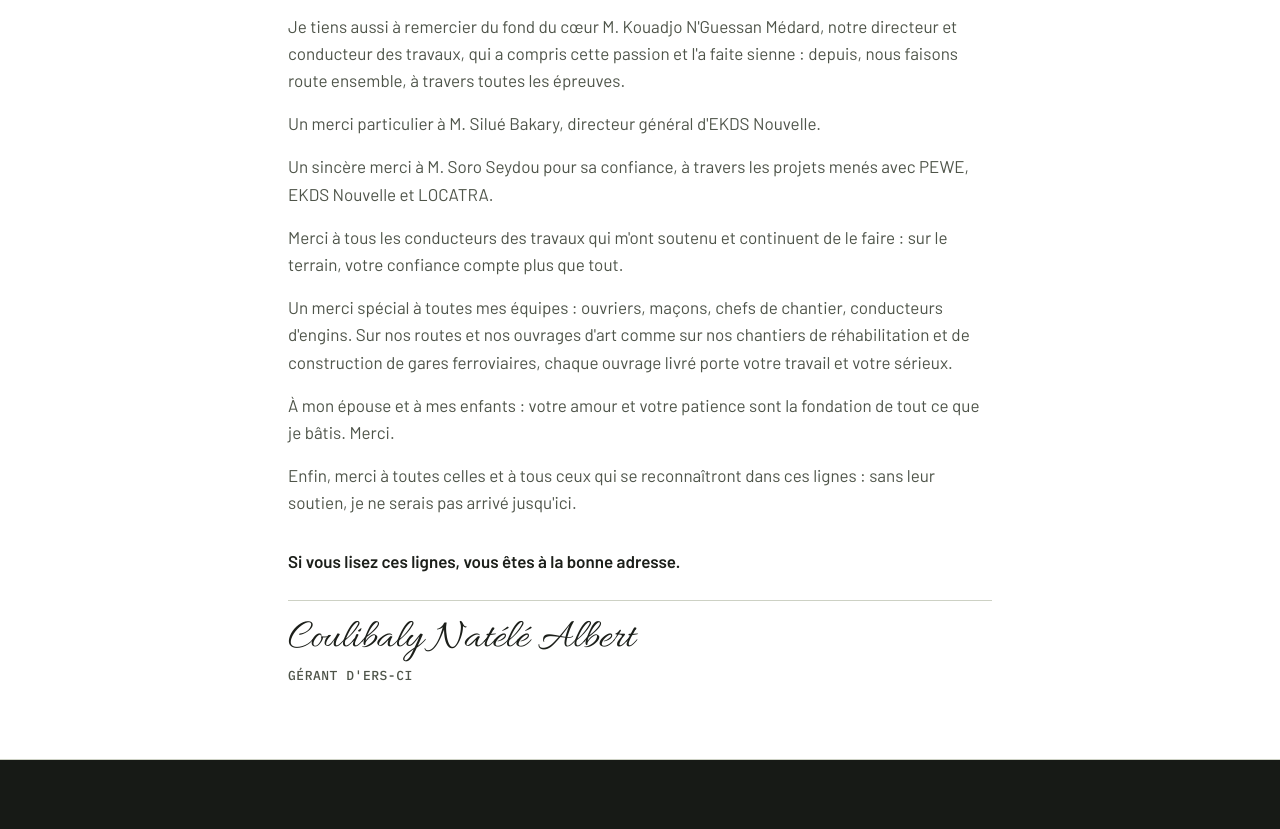
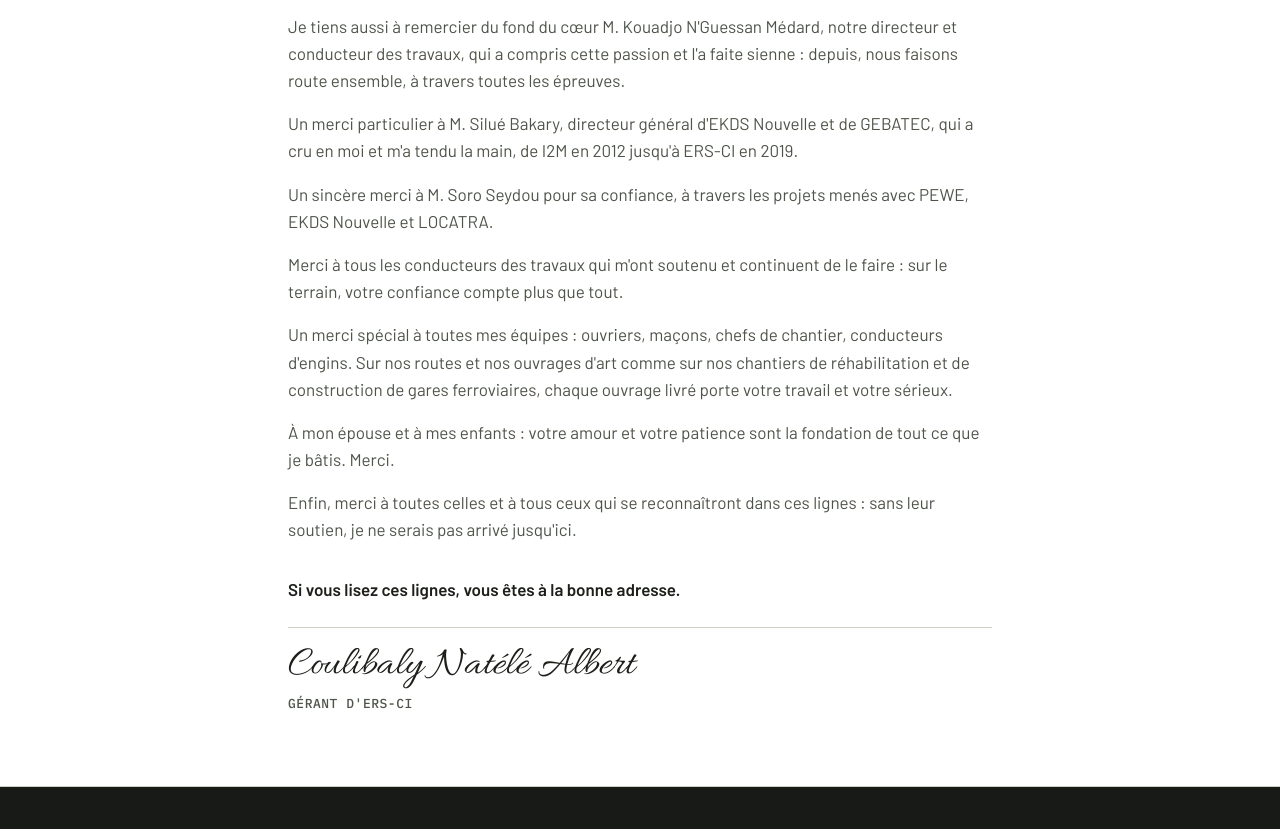
Before and after one commit to coulb35-png/ers-ci-site, a plain HTML site: page a-propos.html in a window 1280 px wide. Shown: the part 2031-2860 px from the top of the page. Drawn offline with nearby package versions, Linux system fonts and the light colour scheme; a web font is replaced by a local one.

Commit message:
fix(a-propos): merci complet à M. Silué Bakary
Co-Authored-By: Claude Opus 5.5 <noreply@anthropic.com>

```diff
--- a/a-propos.html
+++ b/a-propos.html
@@ -89,7 +89,7 @@
         <h3 class="mot__intertitre">Merci</h3>
         <p>Mes premiers remerciements vont à mon parrain, qualiticien dans l'âme, qui me guide depuis 2012.</p>
         <p>Je tiens aussi à remercier du fond du cœur M.&nbsp;Kouadjo N'Guessan Médard, notre directeur et conducteur des travaux, qui a compris cette passion et l'a faite sienne&nbsp;: depuis, nous faisons route ensemble, à travers toutes les épreuves.</p>
-        <p>Un merci particulier à M.&nbsp;Silué Bakary, directeur général d'EKDS Nouvelle.</p>
+        <p>Un merci particulier à M.&nbsp;Silué Bakary, directeur général d'EKDS Nouvelle et de GEBATEC, qui a cru en moi et m'a tendu la main, de I2M en 2012 jusqu'à ERS-CI en 2019.</p>
         <p>Un sincère merci à M.&nbsp;Soro Seydou pour sa confiance, à travers les projets menés avec PEWE, EKDS Nouvelle et LOCATRA.</p>
         <p>Merci à tous les conducteurs des travaux qui m'ont soutenu et continuent de le faire&nbsp;: sur le terrain, votre confiance compte plus que tout.</p>
         <p>Un merci spécial à toutes mes équipes&nbsp;: ouvriers, maçons, chefs de chantier, conducteurs d'engins. Sur nos routes et nos ouvrages d'art comme sur nos chantiers de réhabilitation et de construction de gares ferroviaires, chaque ouvrage livré porte votre travail et votre sérieux.</p>
```
